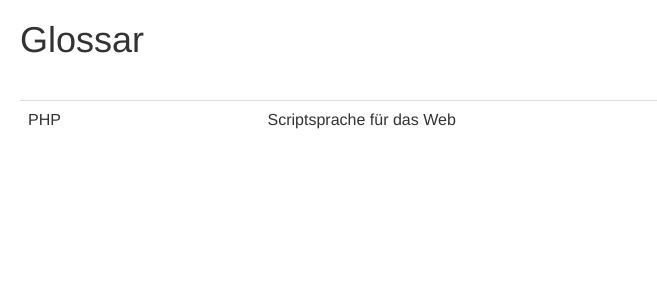
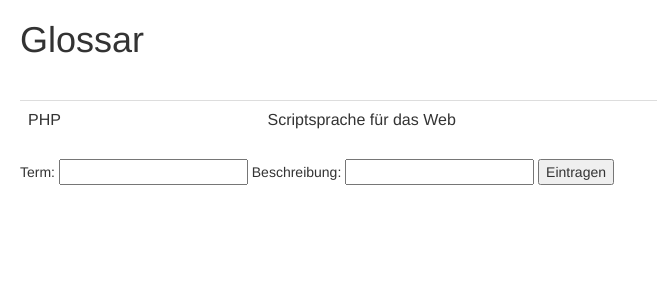
Before and after one commit to kakenbok/cakephp-schulung-2017, a PHP site: page / in a window 1280 px wide. Shown: the top 300 px of the page, without its empty margins (0-657 px from the left). Run offline with PHP 8.4, Linux system fonts and the light colour scheme; data comes from the database, SQL or seed files in the repository.

Commit message:
adds add term functionalitity

```diff
--- a/index.php
+++ b/index.php
@@ -3,6 +3,16 @@
 
     $connection = mysqli_connect('localhost', 'root', 'root', 'php_glossar');
     mysqli_query($connection, "SET NAMES 'utf8'");
+
+    $term = $_POST['term'] ?? null;
+    $description = $_POST['description'] ?? null;
+    if ($term && $description) {
+        mysqli_query($connection,
+            'insert into glossar (term, description) VALUES(\'' . $term . '\',\'' . $description . '\')');
+        header ('Location: /');
+        exit;
+    }
+
     $result = mysqli_query($connection, 'select * from glossar');
 ?>
 
@@ -34,6 +44,12 @@
             ?>
         </table>
 
+        <form method="POST">
+            Term: <input name="term">
+            Beschreibung: <input name="description">
+            <button type="submit">Eintragen</button>
+        </form>
+
     </body>
 
 </html>
```
